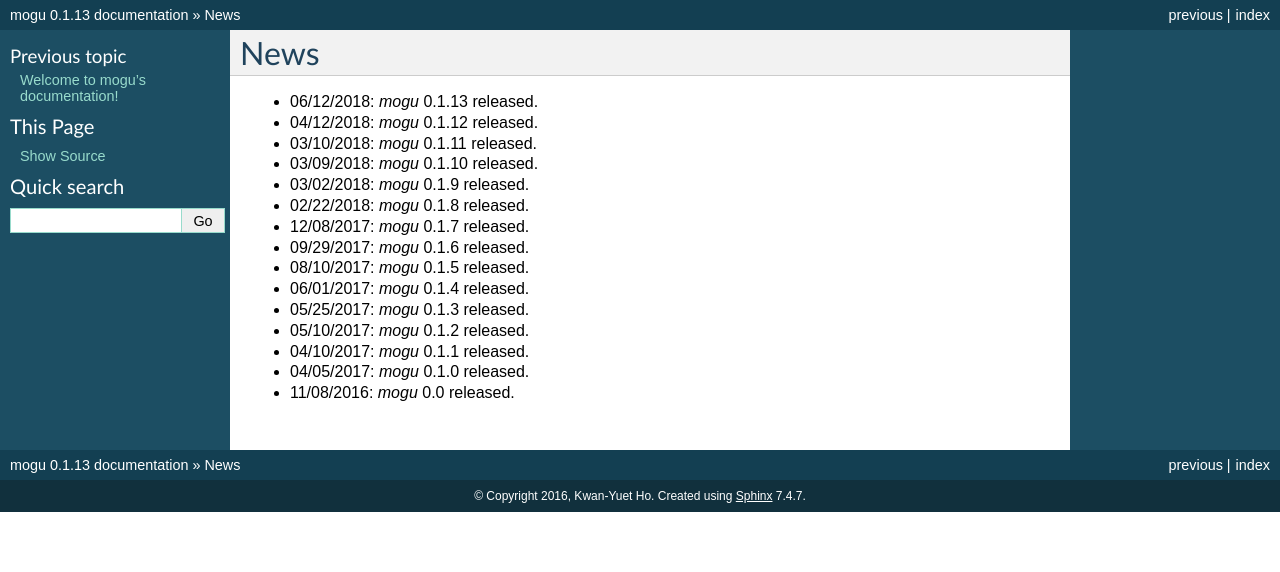
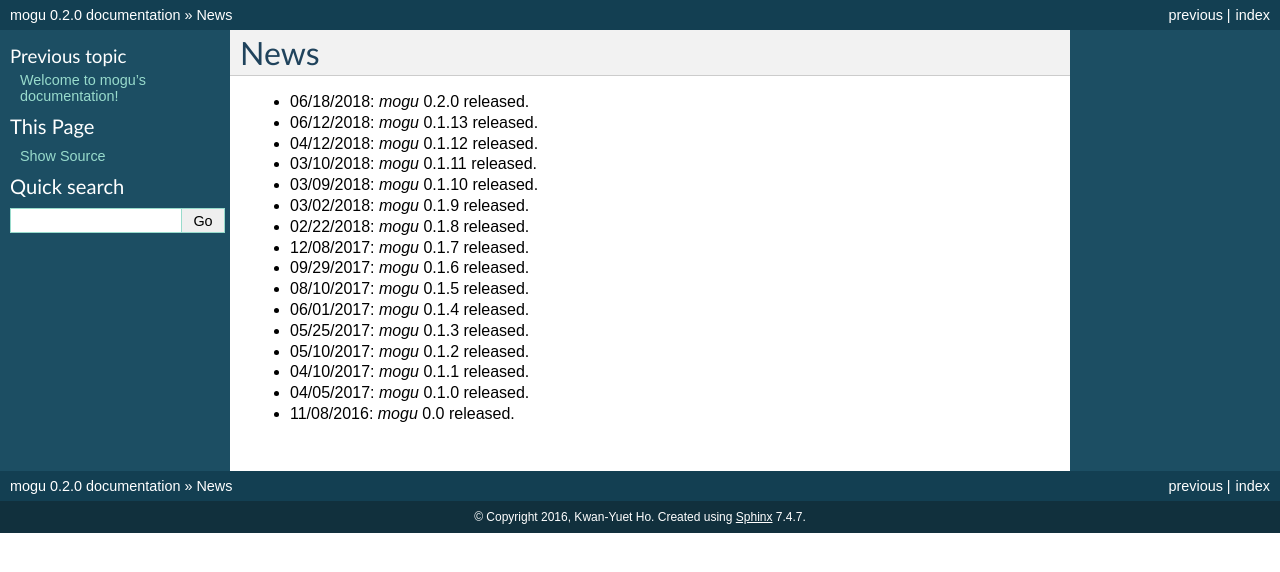
Before and after one commit to stephenhky/MoguNumerics, a Sphinx documentation site: the page built from docs/news.rst, in a window 1280 px wide. Shown: the top 572 px of the page. Built offline with Sphinx 7.4.7, drawn with Linux system fonts in a browser that asks for light colours.

Commit message:
releasing 0.2.0

```diff
--- a/docs/conf.py
+++ b/docs/conf.py
@@ -59,9 +59,9 @@ author = u'Kwan-Yuet Ho'
 # built documents.
 #
 # The short X.Y version.
-version = '0.1'
+version = '0.2'
 # The full version, including alpha/beta/rc tags.
-release = '0.1.13'
+release = '0.2.0'
 
 # The language for content autogenerated by Sphinx. Refer to documentation
 # for a list of supported languages.
--- a/docs/news.rst
+++ b/docs/news.rst
@@ -1,6 +1,7 @@
 News
 ====
 
+* 06/18/2018: `mogu` 0.2.0 released.
 * 06/12/2018: `mogu` 0.1.13 released.
 * 04/12/2018: `mogu` 0.1.12 released.
 * 03/10/2018: `mogu` 0.1.11 released.
--- a/setup.py
+++ b/setup.py
@@ -16,7 +16,7 @@ def readme():
 
 
 setup(name='mogu',
-      version="0.1.13",
+      version="0.2.0",
       description="Collection of Simple Numerical Routines",
       long_description="Collection of simple numerical routines, independent of each other",
       classifiers=[
```
Also changed, not shown: README.md (+3 -0 lines).
